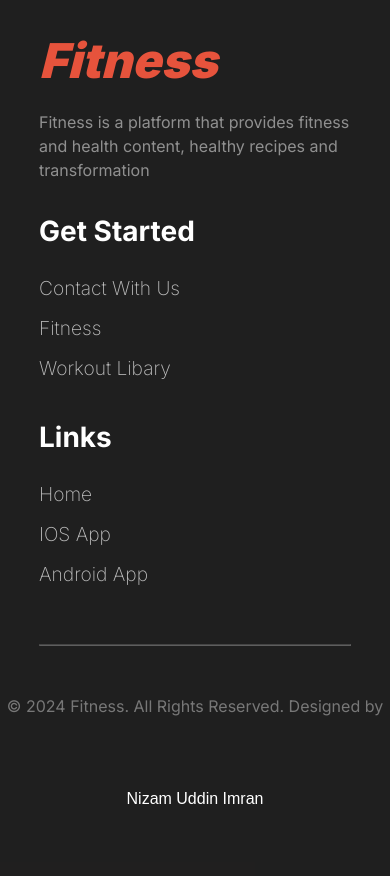
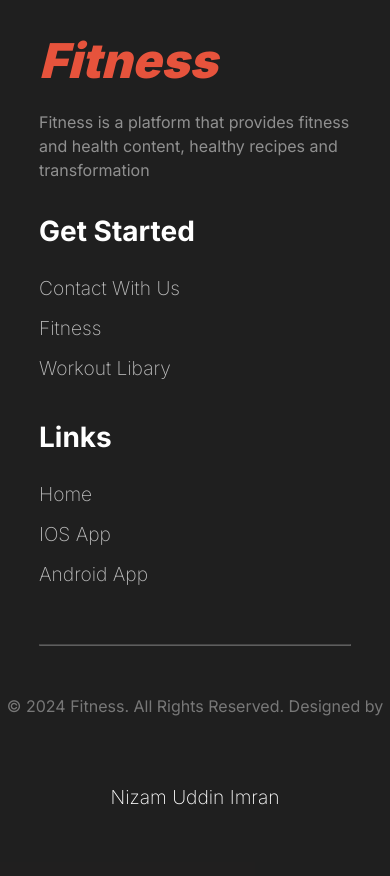
Before and after one commit to mr-Imran/Assignment-2, a plain HTML site: page index.html in a window 390 px wide. Shown: the part 7013-7889 px from the top of the page. Drawn offline with Linux system fonts and the light colour scheme; a web font is replaced by a local one.

Commit message:
Fixed Footer

```diff
--- a/style/homep.css
+++ b/style/homep.css
@@ -797,6 +797,7 @@ input,
     text-decoration: none;
     font-weight: 200;
     font-size: 1rem;
+    font-family: "Inter", sans-serif;
 }
 
 #dowloadapp{
--- a/style/responsive.css
+++ b/style/responsive.css
@@ -6,6 +6,10 @@
         bottom: auto !important;
         left: 1px !important;
         right: auto !important;
+    }
+
+    .copyrightlink{
+        font-size: 0.2em;
     }
 
 }
```
